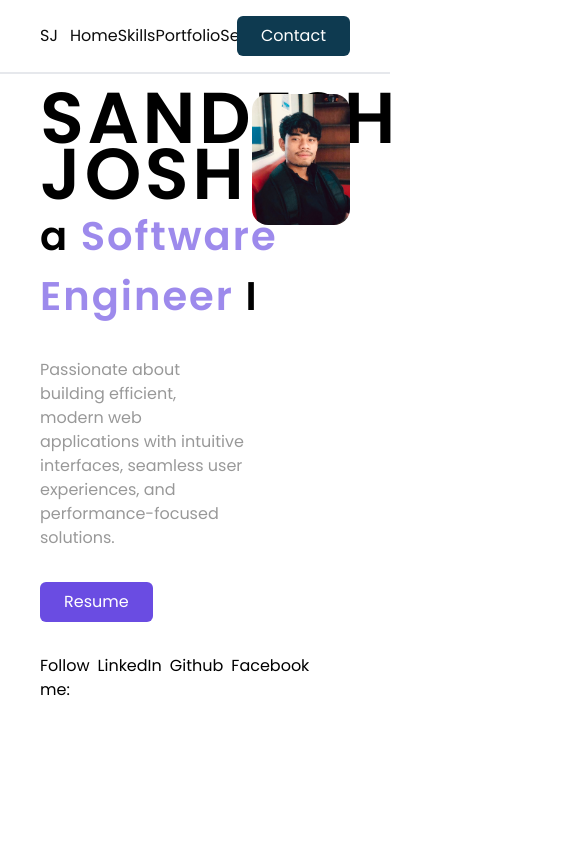
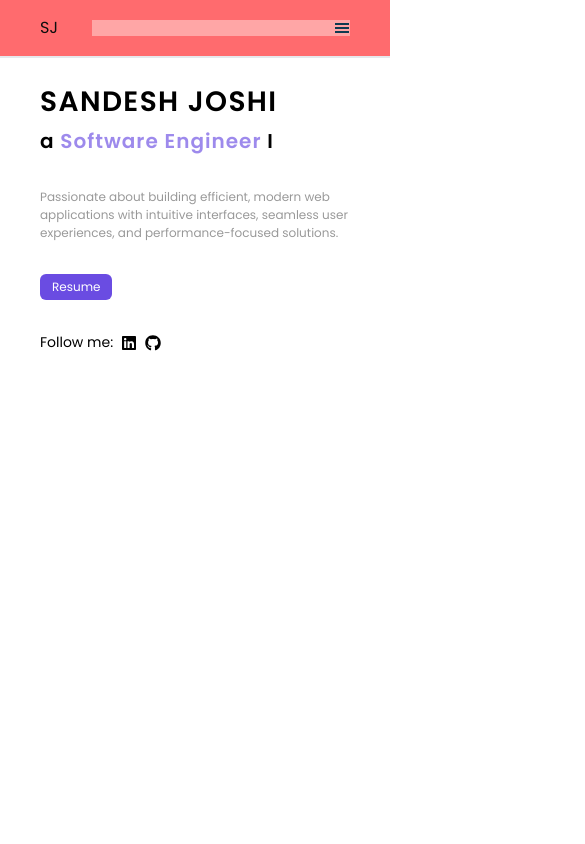
Before and after one commit to sandeshjoshi0927/react-portfolio, a React (Vite) app: page / in a window 390 px wide. Shown: the top 844 px of the page, 585 px wide, since content can reach past the window. Built offline with nearby package versions, Linux system fonts and the light colour scheme.

Commit message:
responsive navigaiton, about section

```diff
--- a/src/App.jsx
+++ b/src/App.jsx
@@ -14,7 +14,7 @@ function App() {
         <section>
           <AboutSection />
         </section>
-        <section>
+        {/*  <section>
           <SkillSection />
         </section>
         <section>
@@ -24,9 +24,10 @@ function App() {
           <ServiceSection />
         </section>
         <ContactSection />
+         */}
       </div>
 
-      <FooterSection />
+      {/* <FooterSection /> */}
     </div>
   );
 }
--- a/src/components/Button.jsx
+++ b/src/components/Button.jsx
@@ -1,6 +1,6 @@
 const Button = ({ children, className, color, to, ...rest }) => {
   const defaultClassName =
-    "px-6 py-2 text-white rounded-md text-smaller cursor-pointer inline";
+    "px-3 py-1 lg:px-6 lg:py-2 text-white rounded-md text-smaller cursor-pointer inline text-center";
 
   const handleClick = () => {
     if (to) {
--- a/src/components/Navigation.jsx
+++ b/src/components/Navigation.jsx
@@ -1,5 +1,7 @@
+import { useState, useRef, useEffect } from "react";
 import Button from "./Button";
 import LinkItem from "./LinkItem";
+import { GiHamburgerMenu } from "../icons";
 
 const Navigation = () => {
   const menuItems = [
@@ -9,20 +11,73 @@ const Navigation = () => {
     { title: "Service", path: "#service" },
   ];
 
+  const [openMobileMenu, setOpenMobileMenu] = useState(false);
+
+  const mobileRef = useRef(null);
+
+  useEffect(() => {
+    if (!openMobileMenu) return;
+
+    const handleOutsideClick = (e) => {
+      if (mobileRef.current && !mobileRef.current.contains(e.target)) {
+        setOpenMobileMenu(false);
+      }
+    };
+
+    document.addEventListener("mousedown", handleOutsideClick);
+
+    return () => document.removeEventListener("mousedown", handleOutsideClick);
+  }, [openMobileMenu]);
+
   return (
     <div className="sticky top-0 bg-white opacity-95 z-99">
-      <div className="flex-between py-4 px-10 container m-auto">
-        <div className="logo">SJ</div>
-        <ul className="flex justify-around w-1/2">
+      <div className="grid grid-cols-12 items-center py-4 px-10 container m-auto bg-red-400 w-full">
+        <div className="col-span-2">SJ</div>
+        <div className="col-span-10 hidden md:grid grid-cols-12 items-center">
+          <ul className="col-span-10 flex-around">
             {menuItems.map((menu, index) => (
               <LinkItem key={index} path={menu.path}>
                 {menu.title}
               </LinkItem>
             ))}
           </ul>
-        <Button to="#contact" color="bg-secondary" className="hover:opacity-85">
+          <div className="col-span-2 place-self-end">
+            <Button
+              to="#contact"
+              color="bg-secondary"
+              className="hover:opacity-85"
+            >
               Contact
             </Button>
+          </div>
+        </div>
+
+        {/* mobile navigation */}
+        <div
+          className="col-span-10 flex justify-end md:hidden bg-red-300"
+          ref={mobileRef}
+        >
+          <GiHamburgerMenu
+            className="text-secondary"
+            onClick={() => setOpenMobileMenu(!openMobileMenu)}
+          />
+          {openMobileMenu && (
+            <div className="absolute top-14 bg-secondary text-white container m-auto px-10 py-4 right-0 left-0 space-y-4">
+              {menuItems.map((menu, index) => (
+                <LinkItem key={index} path={menu.path}>
+                  {menu.title}
+                </LinkItem>
+              ))}
+              <Button
+                to="#contact"
+                color="bg-primary"
+                className="hover:opacity-85"
+              >
+                Contact
+              </Button>
+            </div>
+          )}
+        </div>
       </div>
       <hr className="border-b border-gray-200" />
     </div>
--- a/src/components/ProjectCard.jsx
+++ b/src/components/ProjectCard.jsx
@@ -11,11 +11,8 @@ const ProjectCard = ({ project }) => {
   const btnRef = useRef(null);
 
   useEffect(() => {
-    console.log(btnRef.current);
-
     const handleClickOutside = (e) => {
       if (btnRef.current && !btnRef.current.contains(e.target)) {
-        console.log(e.target);
         setViewMore(false);
       }
     };
--- a/src/components/sections/AboutSection.jsx
+++ b/src/components/sections/AboutSection.jsx
@@ -1,15 +1,24 @@
 import Button from "@components/Button";
+import { FaLinkedin, FaGithub } from "@/icons";
 
 const AboutSection = () => {
+  const socials = [
+    {
+      url: "https://www.linkedin.com/in/sandesh-joshi-538110200/",
+      icon: <FaLinkedin />,
+    },
+    {
+      url: "https://github.com/sandeshjoshi0927",
+      icon: <FaGithub />,
+    },
+  ];
   return (
-    <div className="f">
-      <div className="grid grid-cols-12 gap-2 place-content-start">
-        <div className="col-span-8 space-y-8 flex-center flex-col items-start">
+    <div className="grid grid-cols-6 gap-10 items-center">
+      <div className="col-span-6 lg:col-span-4 space-y-8">
         <div>
           <span className="main-heading">Sandesh Joshi</span>
           <p className="sub-heading">
-              a{" "}
-              <span className="text-primary opacity-65">Software Engineer</span>{" "}
+            a <span className="text-primary opacity-65">Software Engineer</span>{" "}
             I{/* TODO */}
           </p>
         </div>
@@ -18,7 +27,6 @@ const AboutSection = () => {
           intuitive interfaces, seamless user experiences, and
           performance-focused solutions.
         </p>
-
         <Button
           className="text-smaller hover:opacity-85"
           color="bg-primary"
@@ -26,15 +34,16 @@ const AboutSection = () => {
         >
           Resume
         </Button>
-
-          <div className="flex gap-2 text-smaller">
+        <div className="flex gap-2 items-center text-small">
           Follow me:
-            <span>LinkedIn</span>
-            <span>Github</span>
-            <span>Facebook</span>
+          {socials.map((social) => (
+            <a href={social.url} target="_blank" className="text-normal">
+              {social.icon}
+            </a>
+          ))}
         </div>
       </div>
-        <div className="col-span-4 aspect-3/4 w-full">
+      <div className="col-span-2 hidden lg:block aspect-3/4 lg:w-full">
         <img
           src="me.jpg"
           alt="image"
@@ -42,7 +51,6 @@ const AboutSection = () => {
         />
       </div>
     </div>
-    </div>
   );
 };
 
--- a/src/icons.js
+++ b/src/icons.js
@@ -28,6 +28,8 @@ import { IoMdMore } from "react-icons/io";
 import { FaPlayCircle } from "react-icons/fa";
 import { FaChevronCircleDown } from "react-icons/fa";
 import { IoMdMailOpen } from "react-icons/io";
+import { GiHamburgerMenu } from "react-icons/gi";
+import { FaLinkedin } from "react-icons/fa";
 
 export {
   FaReact,
@@ -60,4 +62,6 @@ export {
   FaPlayCircle,
   FaChevronCircleDown,
   IoMdMailOpen,
+  GiHamburgerMenu,
+  FaLinkedin,
 };
--- a/src/index.css
+++ b/src/index.css
@@ -6,13 +6,13 @@
     --color-secondary: #023047;
 
     /* text */
-    --text-main-heading: 4.5rem;
-    --text-bigger: 3rem;
-    --text-big: 2.5rem;
-    --text-normal: 2rem;
-    --text-small: 1.5rem;
-    --text-smaller: 1rem;
-    --text-smallest: .85rem;
+    --text-main-heading: clamp(1.75rem, 7vw, 4.5rem);
+    --text-bigger: clamp(1.5rem, 5vw, 3rem);
+    --text-big: clamp(1.25rem, 4vw, 2.5rem);
+    --text-normal: clamp(1rem, 1.2vw, 1.25rem);
+    --text-small: clamp(0.875rem, 1vw, 1rem);
+    --text-smaller: clamp(0.75rem, 1vw, 0.9rem);
+    --text-smallest: clamp(0.55rem, 1vw, 0.8rem);
 }
 
 @layer base {
@@ -24,6 +24,11 @@
         font-family: 'Poppins', sans-serif;
     }
 
+    li {
+        text-decoration: none;
+        list-style: none;
+    }
+
     section {
         @apply mx-10 my-5 min-h-screen;
     }
@@ -31,7 +36,7 @@
 
 @layer components {
     .main-heading {
-        @apply text-main-heading uppercase font-semibold tracking-wider leading-12
+        @apply text-main-heading uppercase font-semibold tracking-wider leading-12;
     }
 
     .sub-heading {
```
Lines whose indentation alone changed are shown as unchanged.
